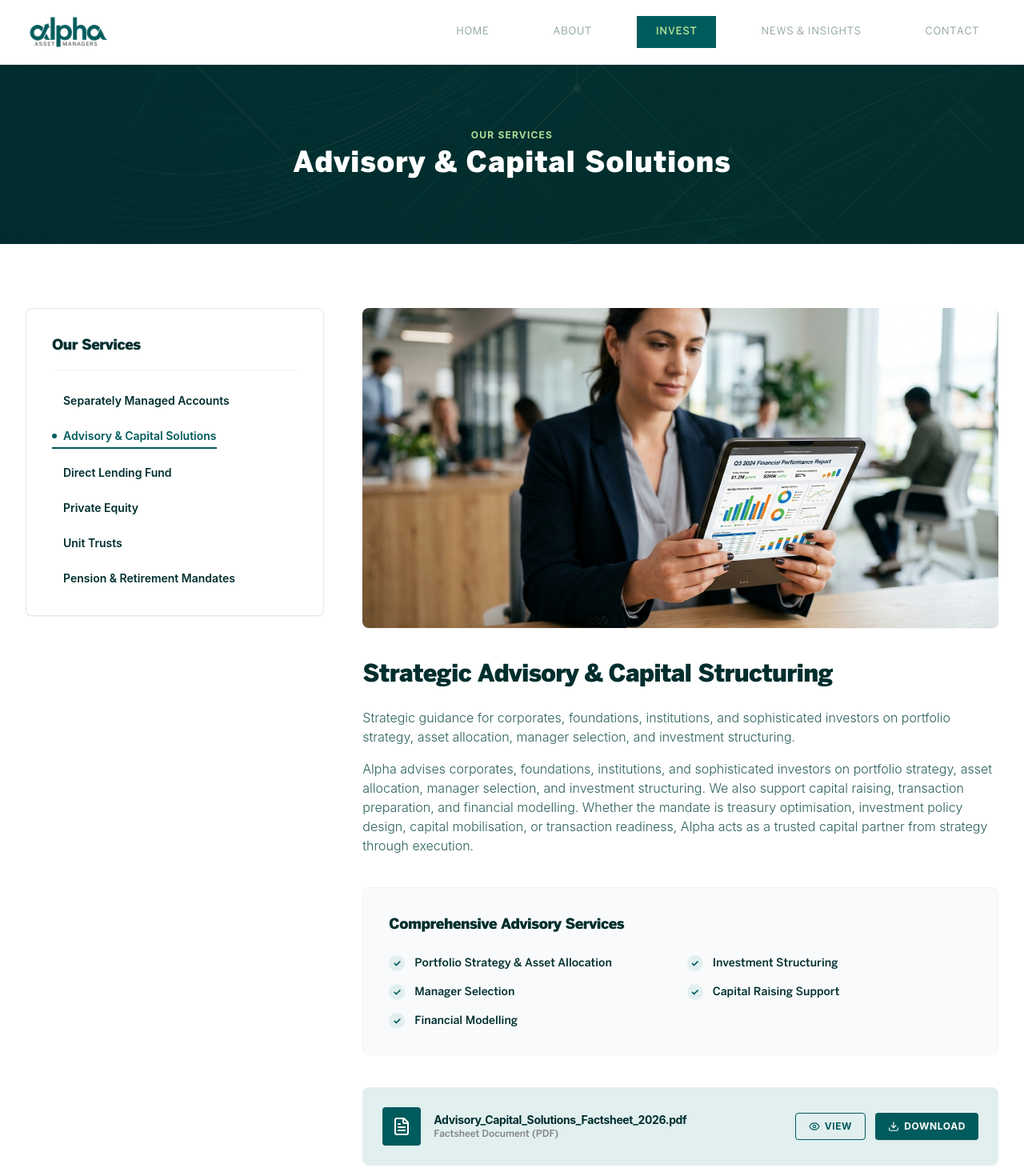
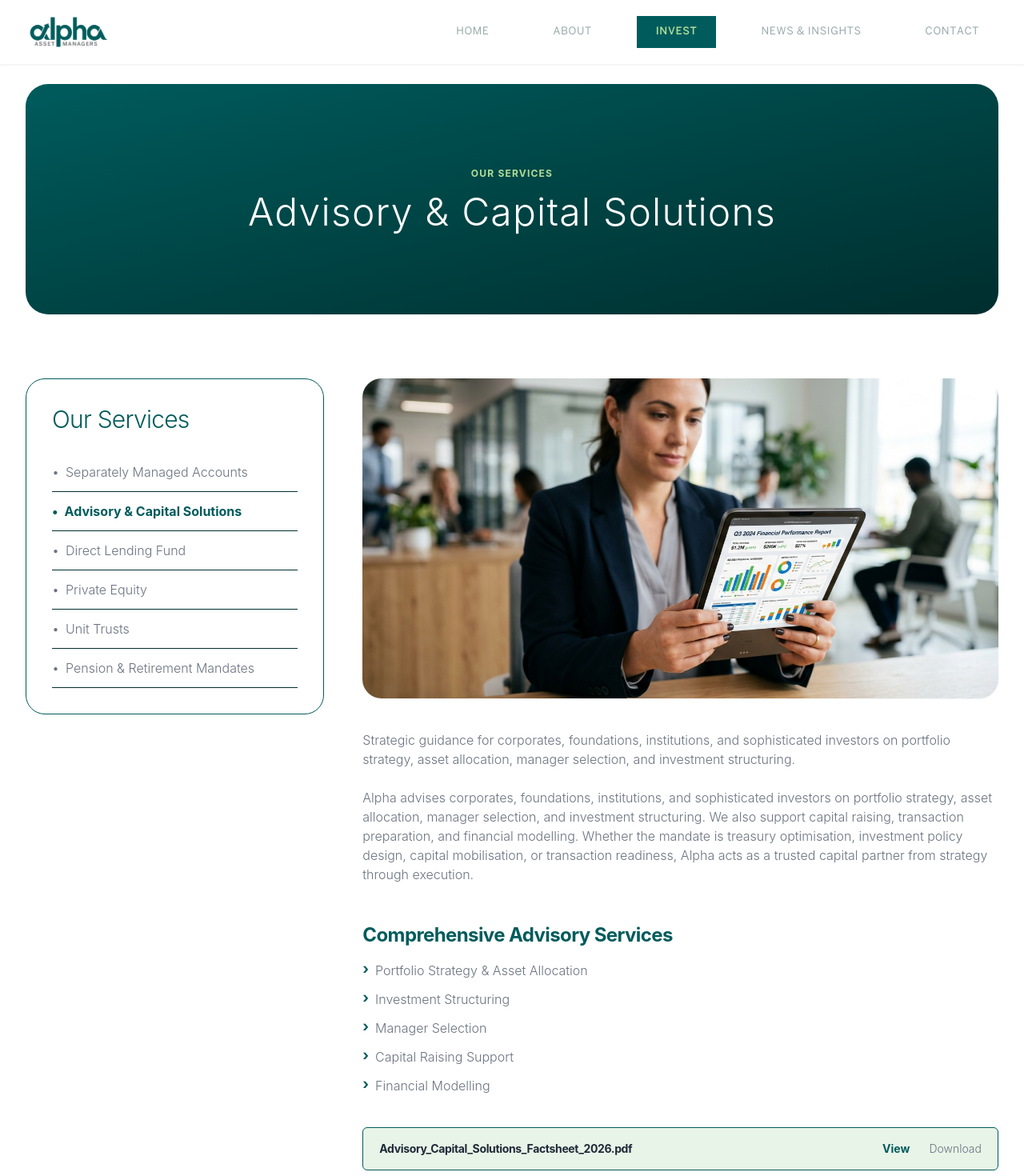
Before and after one commit to Whevar-Innovations/alpha-assets, a React (Vite) app: page /invest/advisory-capital-solutions in a window 1280 px wide. Shown: the top 1470 px of the page at 80% size. Built offline with nearby package versions, Linux system fonts and the light colour scheme; a web font is replaced by a local one.

Commit message:
feat: update styles for Home, Invest, and InvestDetail pages

```diff
--- a/src/pages/Home.tsx
+++ b/src/pages/Home.tsx
@@ -204,8 +204,8 @@ export const Home: React.FC = () => {
                 // Custom style overrides via reusable props
                 activeBgClass={service.isActive ? 'bg-brand-dark' : 'bg-brand-primary'}
                 activeTitleColorClass="text-brand-green"
-                titleColorClass="text-brand-dark"
-                textColorClass="text-brand-primary/80"
+                titleColorClass="text-brand-primary"
+                textColorClass="text-gray-500"
                 activeTextColorClass="text-white/90"
                 linkColorClass="text-brand-primary"
                 activeLinkColorClass="text-brand-green"
--- a/src/pages/Invest.tsx
+++ b/src/pages/Invest.tsx
@@ -89,9 +89,9 @@ export const Invest: React.FC = () => {
                 activeIconBgClass="bg-white"
                 iconColorClass="text-brand-green"
                 activeIconColorClass="text-brand-primary"
-                titleColorClass="text-brand-dark"
+                titleColorClass="text-brand-primary"
                 activeTitleColorClass="text-brand-green"
-                textColorClass="text-brand-primary/80"
+                textColorClass="text-gray-500"
                 activeTextColorClass="text-white/90"
                 linkColorClass="text-brand-primary"
                 activeLinkColorClass="text-brand-green"
--- a/src/pages/InvestDetail.tsx
+++ b/src/pages/InvestDetail.tsx
@@ -148,23 +148,19 @@ export const InvestDetail: React.FC = () => {
     <div className="flex flex-col min-h-screen">
 
       {/* Hero Banner */}
-      <section
-        className="relative h-48 sm:h-56 flex items-center bg-brand-dark"
-        style={{
-          backgroundImage: `linear-gradient(rgba(0, 46, 46, 0.85), rgba(0, 46, 46, 0.85)), url(${bannerBg})`,
-          backgroundSize: 'cover',
-          backgroundPosition: 'center'
-        }}
+      <div className="pt-6 px-4 sm:px-6 lg:px-8 max-w-7xl mx-auto w-full">
+        <section className="relative h-52 sm:h-64 md:h-72 flex items-center justify-center overflow-hidden rounded-2xl md:rounded-[28px] bg-gradient-to-br from-[#005b5c] to-[#002e2e]"
         >
-        <div className="max-w-7xl mx-auto px-4 sm:px-6 lg:px-8 text-center w-full">
-          <span className="text-xs font-bold uppercase tracking-widest text-brand-green mb-2 block">
+          <div className="text-center w-full px-4">
+            <span className="text-xs font-bold uppercase tracking-widest text-brand-green mb-4 block">
               {data.category}
             </span>
-          <h1 className="text-3xl sm:text-4xl font-extrabold text-white tracking-wide">
+            <h1 className="text-4xl sm:text-5xl font-light text-white tracking-wide">
               {data.title}
             </h1>
           </div>
         </section>
+      </div>
 
       {/* Main Two-Column Content */}
       <section className="py-20 bg-white">
@@ -173,31 +169,27 @@ export const InvestDetail: React.FC = () => {
 
             {/* Left Sidebar Navigation */}
             <aside className="lg:col-span-4 space-y-6">
-              <div className="bg-white border border-gray-150 rounded-lg p-6 sm:p-8 shadow-sm">
-                <h3 className="text-lg font-extrabold text-brand-dark mb-6 border-b border-gray-100 pb-4">
+              <div className="bg-white border border-brand-primary rounded-[1.5rem] p-6 sm:p-8">
+                <h3 className="text-3xl font-light text-brand-primary mb-6">
                   Our Services
                 </h3>
-                <nav className="flex flex-col space-y-4">
+                <nav className="flex flex-col">
                   {services.map((item) => {
                     const isActive = currentId === item.id;
                     return (
+                      <div key={item.id} className="border-b border-brand-dark">
                         <Link
-                        key={item.id}
                           to={`/invest/${item.id}`}
-                        className={`text-sm font-semibold flex items-center justify-between group transition-all duration-150 py-1 ${
-                          isActive
-                            ? 'text-brand-primary border-b-2 border-brand-primary w-fit font-extrabold'
-                            : 'text-brand-dark hover:text-brand-primary'
-                        }`}
+                          className="group transition-all duration-150 py-3 flex items-center gap-2 w-full"
                         >
-                        <span className="flex items-center gap-2">
-                          <span className={`w-1.5 h-1.5 rounded-full ${isActive ? 'bg-brand-primary' : 'bg-transparent group-hover:bg-brand-primary'}`} />
+                          <span className={`text-base ${isActive ? 'text-brand-primary font-bold' : 'text-gray-500 font-light group-hover:text-brand-primary'}`}>
+                            •
+                          </span>
+                          <span className={`text-base ${isActive ? 'text-brand-primary font-bold' : 'text-gray-500 font-light group-hover:text-brand-primary'}`}>
                             {item.title}
                           </span>
-                        {!isActive && (
-                          <ArrowRight size={14} className="opacity-0 group-hover:opacity-100 transition-opacity duration-150 text-brand-primary" />
-                        )}
                         </Link>
+                      </div>
                     );
                   })}
                 </nav>
@@ -208,7 +200,7 @@ export const InvestDetail: React.FC = () => {
             <article className="lg:col-span-8 space-y-10">
 
               {/* Detailed image */}
-              <div className="rounded-lg overflow-hidden h-[300px] sm:h-[400px] shadow-sm">
+              <div className="rounded-[1.5rem] overflow-hidden h-[300px] sm:h-[400px] shadow-sm">
                 <img
                   src={investTablet}
                   alt="Hands holding tablet displaying finance chart"
@@ -217,58 +209,45 @@ export const InvestDetail: React.FC = () => {
               </div>
 
               {/* Service copy */}
-              <div className="space-y-6">
-                <h2 className="text-2xl sm:text-3xl font-extrabold text-brand-dark leading-tight">
-                  {data.heading}
-                </h2>
-                <div className="text-teal-900 opacity-90 text-sm sm:text-base leading-relaxed space-y-4 font-light">
+              <div className="text-gray-500 text-sm sm:text-base leading-relaxed space-y-6 font-light">
                 <p>{data.description1}</p>
                 <p>{data.description2}</p>
               </div>
-              </div>
 
               {/* Bullets List */}
-              <div className="space-y-6 bg-gray-50 rounded-lg p-6 sm:p-8 border border-gray-100">
-                <h3 className="text-lg font-extrabold text-brand-dark">
+              <div className="space-y-4 pt-2">
+                <h3 className="text-2xl font-bold text-brand-primary">
                   {data.bulletsTitle}
                 </h3>
-                <ul className="grid grid-cols-1 sm:grid-cols-2 gap-4">
+                <ul className="flex flex-col space-y-3">
                   {data.bullets.map((bullet, index) => (
-                    <li key={index} className="text-sm font-medium text-brand-dark flex items-start gap-3">
-                      <span className="w-5 h-5 rounded-full bg-brand-cardBg flex items-center justify-center shrink-0 text-brand-primary font-bold text-xs select-none">
-                        ✓
+                    <li key={index} className="text-sm sm:text-base font-light text-gray-500 flex items-start gap-2">
+                      <span className="text-brand-primary font-bold text-lg leading-none mt-[1px]">
+                        ›
                       </span>
-                      {bullet}
+                      <span>{bullet}</span>
                     </li>
                   ))}
                 </ul>
               </div>
 
               {/* Factsheet Download Section */}
-              <div className="border border-brand-cardBg bg-brand-cardBg bg-opacity-20 rounded-lg p-6 flex flex-col sm:flex-row items-center justify-between gap-4">
-                <div className="flex items-center gap-4 text-left">
-                  <div className="p-3 bg-brand-primary text-white rounded">
-                    <FileText size={24} />
-                  </div>
-                  <div>
-                    <h4 className="text-sm font-bold text-brand-dark leading-snug">{data.factsheetName}</h4>
-                    <p className="text-xs text-brand-gray font-medium">Factsheet Document (PDF)</p>
-                  </div>
+              <div className="bg-[#e8f4e8] border border-brand-primary rounded-md px-5 py-4 flex flex-col sm:flex-row items-center justify-between gap-4 mt-6">
+                <div className="text-left">
+                  <h4 className="text-sm font-bold text-gray-800">{data.factsheetName}</h4>
                 </div>
 
-                <div className="flex gap-3">
+                <div className="flex items-center gap-6">
                   <button
                     onClick={() => handleView(data.factsheetName)}
-                    className="flex items-center gap-1.5 px-4 py-2 border border-brand-primary text-brand-primary hover:bg-brand-primary hover:text-white rounded text-xs font-bold uppercase tracking-wider transition-all duration-150"
+                    className="text-brand-primary hover:text-brand-dark text-sm font-bold transition-colors"
                   >
-                    <Eye size={14} />
                     View
                   </button>
                   <button
                     onClick={() => handleDownload(data.factsheetName)}
-                    className="flex items-center gap-1.5 px-4 py-2 bg-brand-primary hover:bg-brand-dark text-white rounded text-xs font-bold uppercase tracking-wider transition-all duration-150 shadow-sm"
+                    className="text-gray-500 hover:text-brand-dark text-sm font-light transition-colors"
                   >
-                    <Download size={14} />
                     Download
                   </button>
                 </div>
```
Lines whose indentation alone changed are shown as unchanged.
